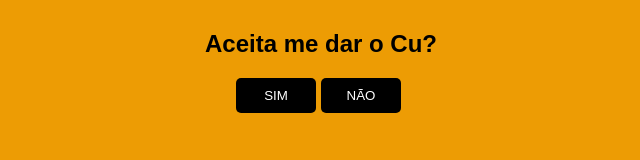
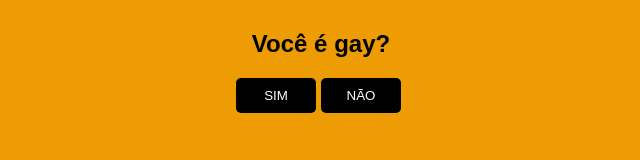
Before and after one commit to Jandekko/eai, a plain HTML site: page index.html in a window 1280 px wide. Shown: the whole page, without its empty margins (329-969 px from the left). Drawn offline with Linux system fonts and the light colour scheme.

Commit message:
Atualizar o index.html

```diff
--- a/index.html
+++ b/index.html
@@ -13,7 +13,7 @@ Código escrito por Jandersson F de Paula
 
 <body>
     <div id="conteudo">
-        <h2>Aceita me dar o Cu?</h2>
+        <h2>Você é gay?</h2>
         <div style="margin: auto;width: 170px;">
             <button style="position: fixed;display: block;" class="btn" onclick="sim()">SIM</button>
             <button class="btn" onclick="desvia(this)" onmouseover="desvia(this)" style="position: absolute;">NÃO</button>
```
